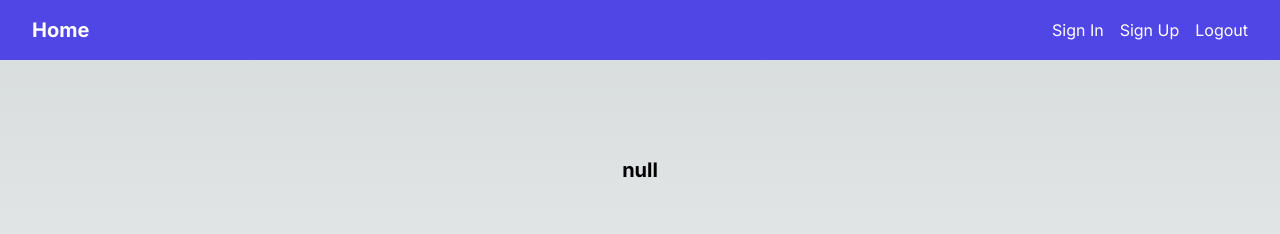
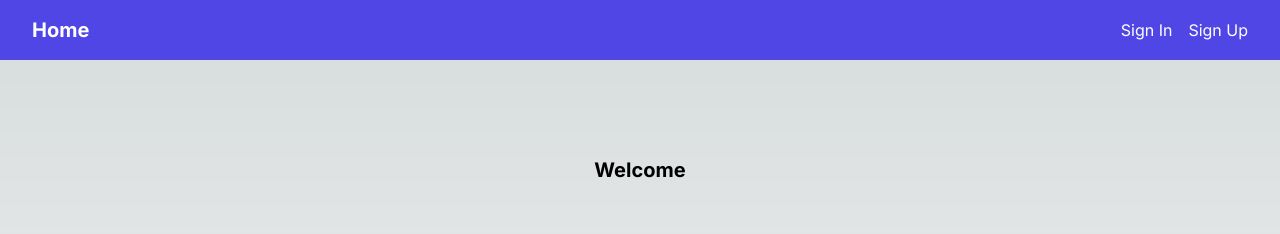
Before and after one commit to NHBakli/Crud-Login-NextJS, a Next.js app: page / in a window 1280 px wide. Shown: the top 234 px of the page. Built offline with nearby package versions, Linux system fonts and the light colour scheme; no server answers.

Commit message:
utilisation du système de session avec la navbar et la homepage

```diff
--- a/app/components/navbar.tsx
+++ b/app/components/navbar.tsx
@@ -1,6 +1,10 @@
+"use client";
 import Link from "next/link";
+import { useSession } from "next-auth/react";
 
 const Navbar = () => {
+  const { data } = useSession();
+
   return (
     <nav className="bg-indigo-600 p-4">
       <div className="max-w-7xl mx-auto px-4">
@@ -11,6 +15,8 @@ const Navbar = () => {
             </Link>
           </div>
           <div className="flex space-x-4">
+            {!data?.user ? (
+              <>
                 <Link
                   href="/login"
                   className="text-white hover:text-gray-300 transition duration-300"
@@ -23,12 +29,15 @@ const Navbar = () => {
                 >
                   Sign Up
                 </Link>
+              </>
+            ) : (
               <Link
                 href="/logout"
                 className="text-white hover:text-gray-300 transition duration-300"
               >
                 Logout
               </Link>
+            )}
           </div>
         </div>
       </div>
--- a/app/layout.tsx
+++ b/app/layout.tsx
@@ -20,8 +20,10 @@ export default function RootLayout({
     <html lang="en">
       <body className={inter.className}>
         <main>
-          <Navbar />
-          <AuthProvider>{children}</AuthProvider>
+          <AuthProvider>
+            <Navbar />
+            {children}
+          </AuthProvider>
         </main>
       </body>
     </html>
--- a/app/page.tsx
+++ b/app/page.tsx
@@ -6,7 +6,11 @@ export default function Home() {
   const { data } = useSession();
   return (
     <main className="flex min-h-screen flex-col items-center justify-between p-24">
-      <h1 className="text-xl font-bold">{JSON.stringify(data)}</h1>
+      {data?.user?.name ? (
+        <h1 className="text-xl font-bold">Welcome {data.user.name}</h1>
+      ) : (
+        <h1 className="text-xl font-bold">Welcome</h1>
+      )}
     </main>
   );
 }
```
Lines whose indentation alone changed are shown as unchanged.
